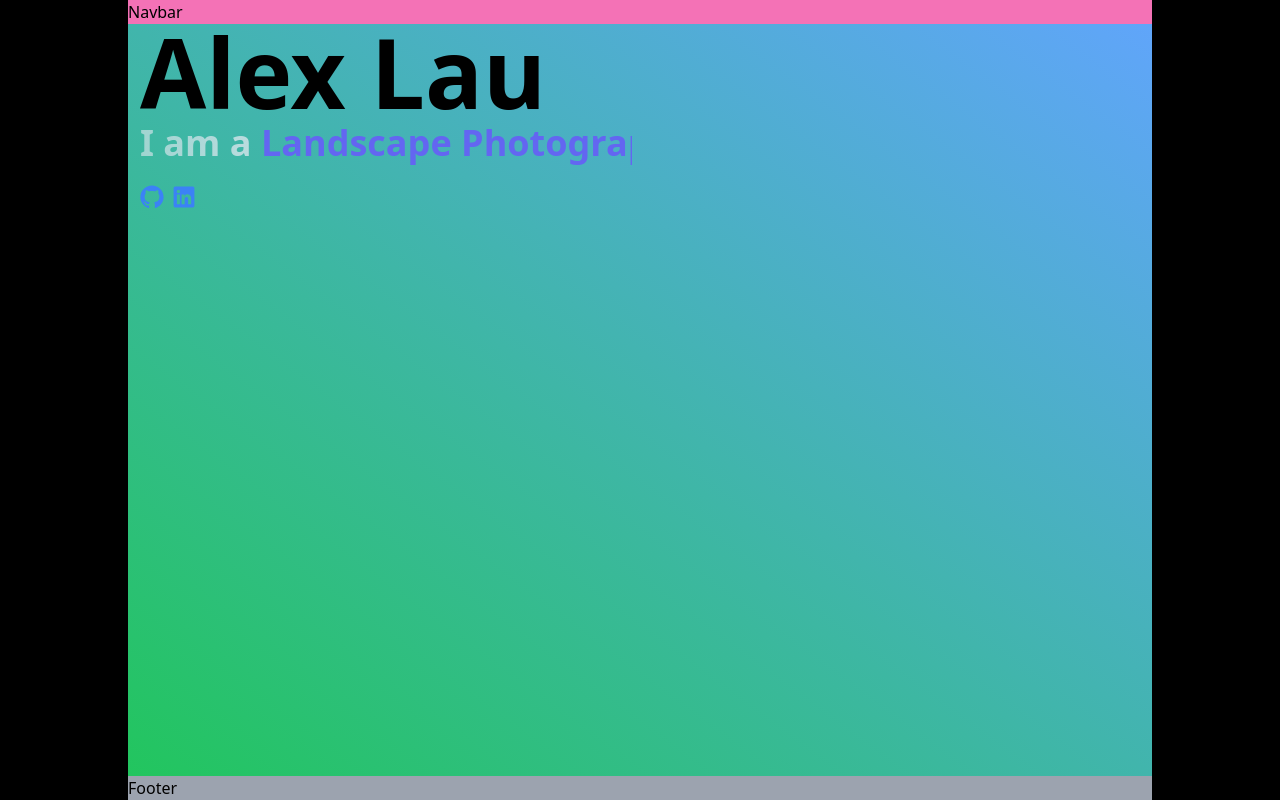
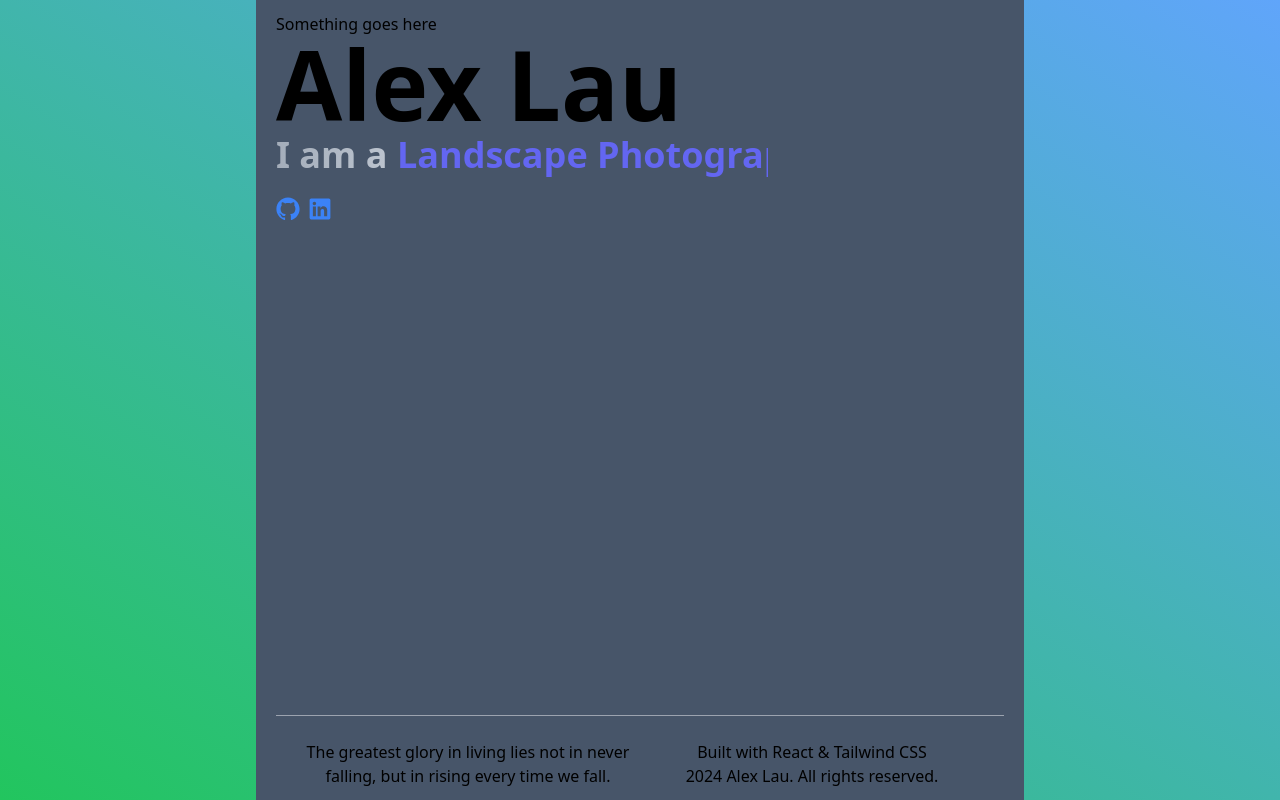
Before and after one commit to ALPHAAAL/my_web, a React (Vite) app: page / in a window 1280 px wide. Built offline with nearby package versions, Linux system fonts and the light colour scheme.

Commit message:
Minor tweak to UI, still WIP, added some temp footer content

```diff
--- a/src/components/Home/index.tsx
+++ b/src/components/Home/index.tsx
@@ -8,11 +8,11 @@ const TYPING_TEXT_CLASS_NAME = "overflow-hidden whitespace-nowrap"; // TODO: Add
 
 export default function Home() {
     return (
-        <div className='h-full bg-gradient-to-tr to-blue-400 from-green-500'>
+        <div className='h-full'>
             {/* <video autoPlay muted loop className="absolute w-full h-full object-cover -z-50">
                 <source src={background_white} type="video/mp4" />
             </video> */}
-            <div className="ml-3 flex flex-col items-start">
+            <div className="flex flex-col items-start">
                 <h1 className='text-7xl sm:text-8xl font-extrabold bg-clip-text'>Alex Lau</h1>
                 <div className="font-extrabold text-2xl md:text-4xl [text-wrap:balance] bg-clip-text text-transparent bg-gradient-to-r from-slate-200/60 to-50% to-slate-200">
                     I am a <span className="text-indigo-500 inline-flex flex-col h-[calc(theme(fontSize.2xl)*theme(lineHeight.tight))] md:h-[calc(theme(fontSize.4xl)*theme(lineHeight.tight))] overflow-hidden">
--- a/src/components/Layout/index.tsx
+++ b/src/components/Layout/index.tsx
@@ -2,12 +2,23 @@ import { Outlet } from "react-router-dom";
 
 export default function Layout() {
     return (
-        <div className="h-dvh flex flex-col sm:px-[10%] bg-black">
-            <h1 className="flex-none bg-pink-400">Navbar</h1>
-            <div className="grow">
-                <Outlet />
+        <div className="h-dvh md:px-[20%] bg-gradient-to-tr to-blue-400 from-green-500">
+            <div className="h-full flex flex-col bg-slate-600 px-5 py-3">
+                <div>
+                    Something goes here
+                </div>
+                <div className="grow">
+                    <Outlet />
+                </div>
+                <div className="py-3 border-t border-gray-400" />
+                <div className="flex px-5 justify-between">
+                    <h1 className="hidden sm:block w-[50%] text-center">The greatest glory in living lies not in never falling, but in rising every time we fall.</h1>
+                    <h1 className="w-[50%] text-center">
+                        Built with React & Tailwind CSS <br />
+                        2024 Alex Lau. All rights reserved.
+                    </h1>
+                </div>
             </div>
-            <footer className="flex-none bg-gray-400">Footer</footer>
         </div>
     )
 }
```
